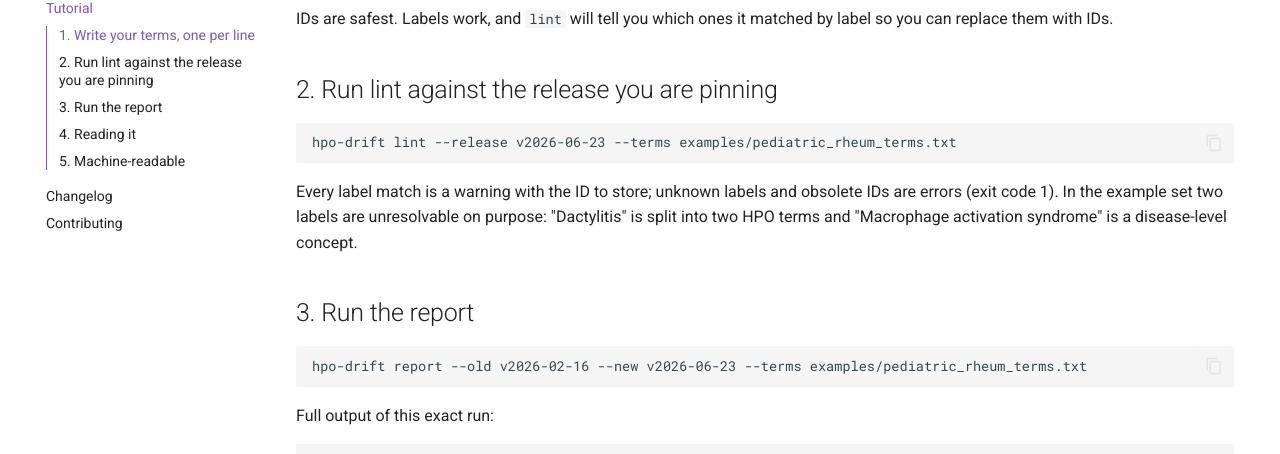
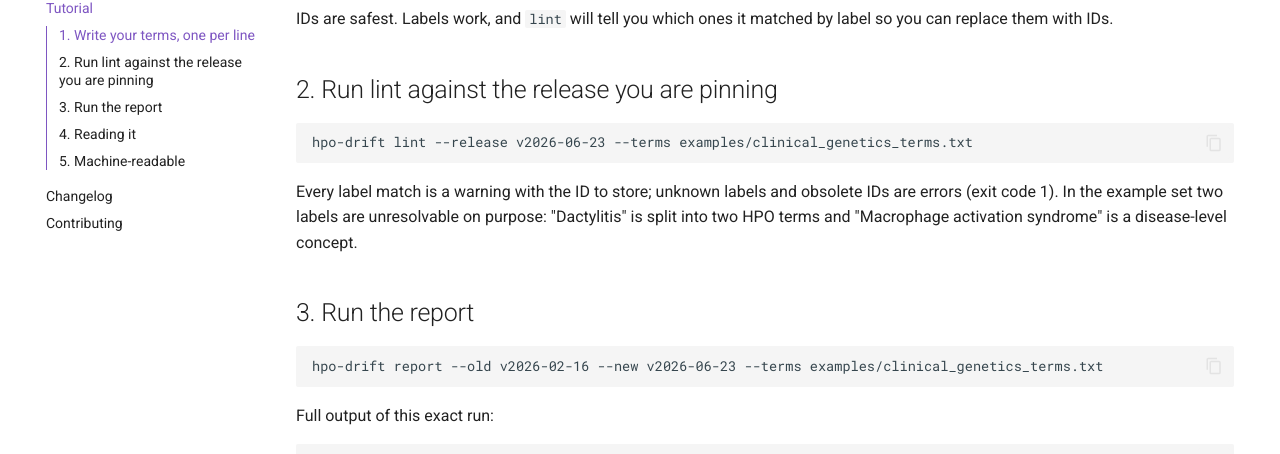
Before and after one commit to MargoSolo/hpo-drift, an MkDocs documentation site: the page built from docs/tutorial.md, in a window 1280 px wide and 900 px high, scrolled down 397 px. Shown: the part 127-581 px from the top of the window. Built offline with MkDocs 1.6.1 and Material for MkDocs 9.7.7, drawn with Linux system fonts in a browser that asks for light colours; comment, search, counter and statistics services are not loaded.

Commit message:
README/tutorial: remove remaining rheumatology example lines

````diff
--- a/docs/tutorial.md
+++ b/docs/tutorial.md
@@ -21,7 +21,7 @@ IDs are safest. Labels work, and `lint` will tell you which ones it matched by l
 ## 2. Run lint against the release you are pinning
 
 ```bash
-hpo-drift lint --release v2026-06-23 --terms examples/pediatric_rheum_terms.txt
+hpo-drift lint --release v2026-06-23 --terms examples/clinical_genetics_terms.txt
 ```
 
 Every label match is a warning with the ID to store; unknown labels and obsolete IDs are errors (exit code 1). In the example set two labels are unresolvable on purpose: "Dactylitis" is split into two HPO terms and "Macrophage activation syndrome" is a disease-level concept.
@@ -29,7 +29,7 @@ Every label match is a warning with the ID to store; unknown labels and obsolete
 ## 3. Run the report
 
 ```bash
-hpo-drift report --old v2026-02-16 --new v2026-06-23 --terms examples/pediatric_rheum_terms.txt
+hpo-drift report --old v2026-02-16 --new v2026-06-23 --terms examples/clinical_genetics_terms.txt
 ```
 
 Full output of this exact run:
````
Also changed, not shown: README.md (+6 -6 lines).
